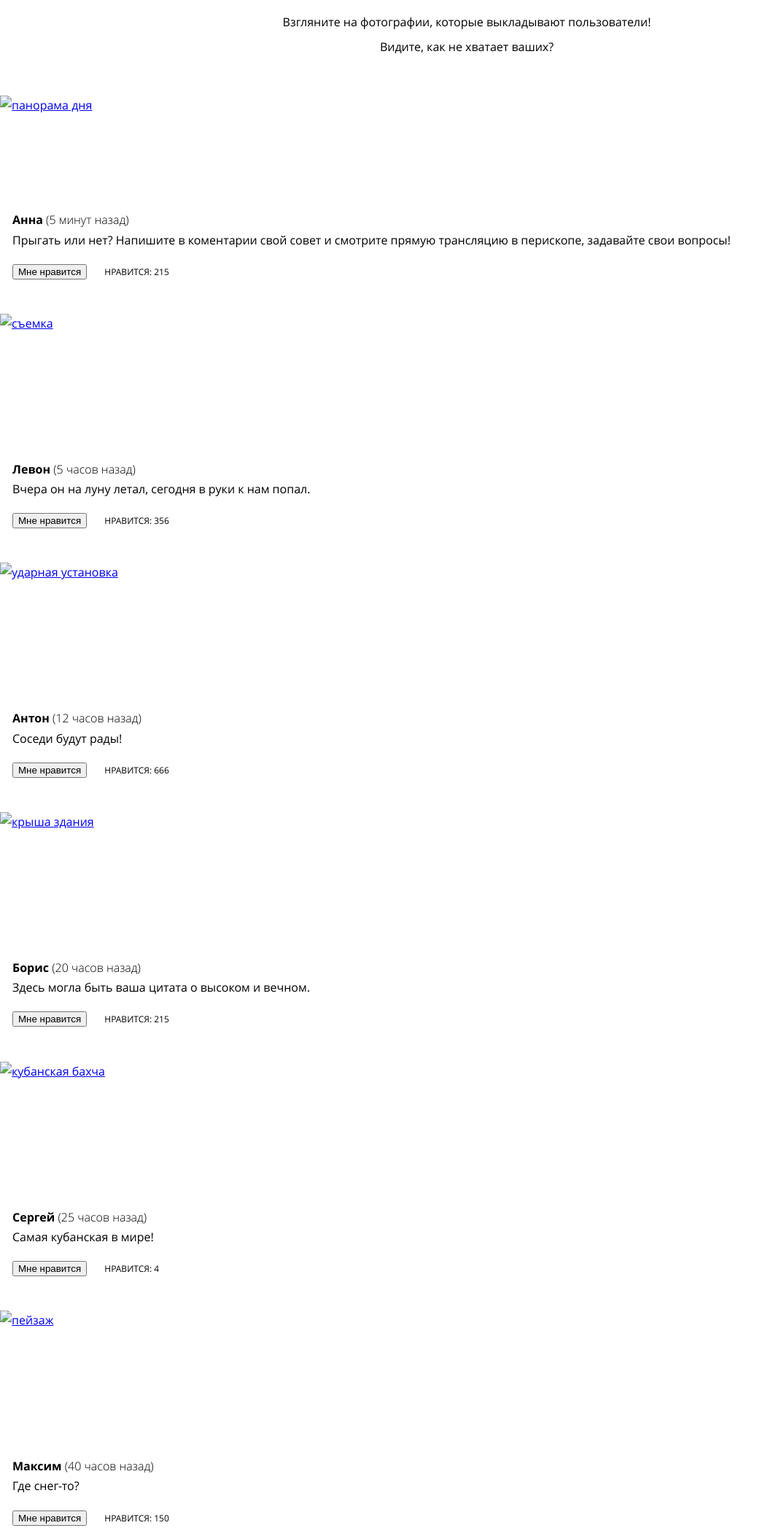
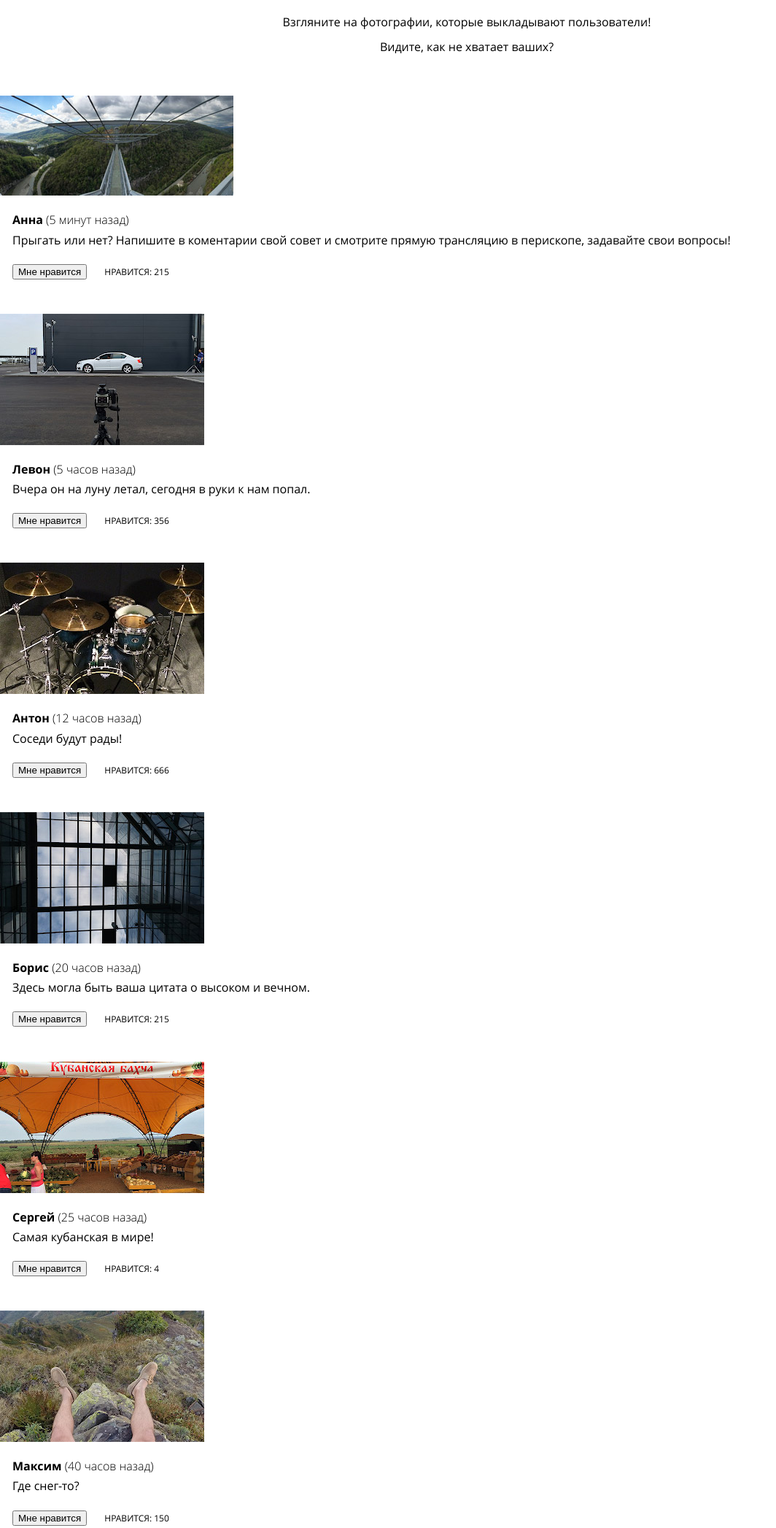
Before and after one commit to LbIdarka/234657-pink, a website: page foto.html in a window 1280 px wide. Shown: the part 706-2800 px from the top of the page at 73% size, without its empty margins (0-1064 px from the left). Drawn offline with nearby package versions, Linux system fonts and the light colour scheme; files that its build step writes are made by us from their sources; the site is published under a folder, as on GitHub Pages, so addresses that start at the root find nothing.

Commit message:
абсолютные пути для изображений

```diff
--- a/foto.html
+++ b/foto.html
@@ -11,7 +11,7 @@
       <nav class="main-menu  main-menu--nojs">
         <div class="logo">
           <a href="index.html" class="logo__link">
-            <img src="/img/logo-pink-white-mobile.svg" width="75" height="22" alt="Pink">
+            <img src="img/logo-pink-white-mobile.svg" width="75" height="22" alt="Pink">
           </a>
           <button class="main-menu__toggle" type="button">Открыть</button> <!--скрыто-->
         </div>
@@ -41,7 +41,7 @@
           <li class="foto-users__item  foto-users__item--fullscreen">
             <div class="foto-users__img">
               <a href="#" class="foto-users__img-link" target="_blank">
-                <img src="/img/panorama-mobile@1x.jpg" width="320" height="137" alt="панорама дня">
+                <img src="img/panorama-mobile@1x.jpg" width="320" height="137" alt="панорама дня">
               </a>
             </div>
             <blockquote class="foto-users__descr  foto-users__descr--wrapper">
@@ -57,7 +57,7 @@
           <li class="foto-users__item">
             <div class="foto-users__img">
               <a href="#" class="foto-users__img-link" target="_blank">
-                <img src="/img/photo-1-mobile@1x.jpg" width="280" height="180" alt="съемка">
+                <img src="img/photo-1-mobile@1x.jpg" width="280" height="180" alt="съемка">
               </a>
             </div>
             <blockquote class="foto-users__descr">
@@ -73,7 +73,7 @@
           <li class="foto-users__item">
             <div class="foto-users__img">
               <a href="#" class="foto-users__img-link" target="_blank">
-                <img src="/img/photo-2-mobile@1x.jpg" width="280" height="180" alt="ударная установка">
+                <img src="img/photo-2-mobile@1x.jpg" width="280" height="180" alt="ударная установка">
               </a>
             </div>
             <blockquote class="foto-users__descr">
@@ -89,7 +89,7 @@
           <li class="foto-users__item">
             <div class="foto-users__img">
               <a href="#" class="foto-users__img-link" target="_blank">
-                <img src="/img/photo-3-mobile@1x.jpg" width="280" height="180" alt="крыша здания">
+                <img src="img/photo-3-mobile@1x.jpg" width="280" height="180" alt="крыша здания">
               </a>
             </div>
             <blockquote class="foto-users__descr">
@@ -105,7 +105,7 @@
           <li class="foto-users__item">
             <div class="foto-users__img">
               <a href="#" class="foto-users__img-link" target="_blank">
-                <img src="/img/photo-4-mobile@1x.jpg" width="280" height="180" alt="кубанская бахча">
+                <img src="img/photo-4-mobile@1x.jpg" width="280" height="180" alt="кубанская бахча">
               </a>
             </div>
             <blockquote class="foto-users__descr">
@@ -121,7 +121,7 @@
           <li class="foto-users__item">
             <div class="foto-users__img">
               <a href="#" class="foto-users__img-link" target="_blank">
-                <img src="/img/photo-5-mobile@1x.jpg" width="280" height="180" alt="пейзаж">
+                <img src="img/photo-5-mobile@1x.jpg" width="280" height="180" alt="пейзаж">
               </a>
             </div>
             <blockquote class="foto-users__descr">
@@ -137,7 +137,7 @@
           <li class="foto-users__item">
             <div class="foto-users__img">
               <a href="#" class="foto-users__img-link" target="_blank">
-                <img src="/img/photo-6-mobile@1x.jpg" width="280" height="180" alt="крыло самолета">
+                <img src="img/photo-6-mobile@1x.jpg" width="280" height="180" alt="крыло самолета">
               </a>
             </div>
             <blockquote class="foto-users__descr">
@@ -161,7 +161,7 @@
           <div class="effects__form-wrapper">
             <div class="effects__form-inner">
               <div class="effects__img">
-                <img src="/img/photo-7-mobile@1x.jpg" width="280" height="374" alt="зимняя дорога">
+                <img src="img/photo-7-mobile@1x.jpg" width="280" height="374" alt="зимняя дорога">
               </div>
               <input type="checkbox" name="crop" id="crop-field" checked>
               <input type="checkbox" name="fill" id="fill-field">
@@ -197,7 +197,7 @@
     <footer class="footer-page">
       <div class="logo  logo--footer">
         <a href="index.html" class="logo__link">
-          <img src="/img/logo-pink-blue-mobile.svg" width="147" height="40" alt="Pink">
+          <img src="img/logo-pink-blue-mobile.svg" width="147" height="40" alt="Pink">
         </a>
       </div>
       <section class="social">
```
Also changed, not shown: form.html (+2 -2 lines), index.html (+2 -2 lines).
